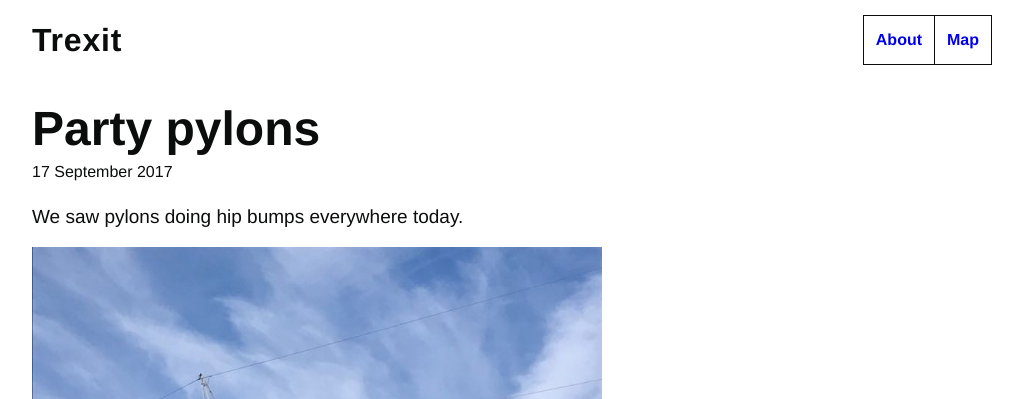
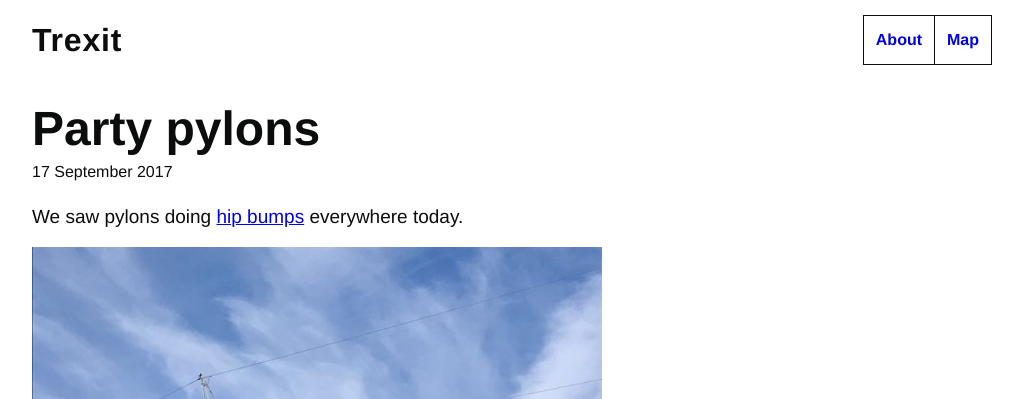
Before and after one commit to tombye/trexit, a Jekyll site: the page built from _posts/2017-09-17-party-pylons.markdown, in a window 1280 px wide. Shown: the top 399 px of the page, without its empty margins (128-1151 px from the left). Built offline with Jekyll 4.4.1, drawn with Linux system fonts in a browser that asks for light colours; some of the changed lines change nothing that is shown.

Commit message:
Add link to gif

```diff
--- a/_posts/2017-09-17-party-pylons.markdown
+++ b/_posts/2017-09-17-party-pylons.markdown
@@ -5,7 +5,7 @@ date: 2017-09-17 18:30 +0100
 categories: jekyll update
 ---
 
-We saw pylons doing hip bumps everywhere today.
+We saw pylons doing [hip bumps](https://giphy.com/gifs/television-celebs-jimmy-fallon-XpUlDItKy57mo?tc=1) everywhere today.
 
 ![Electricity pylons that look like they're bumping hips](https://github.com/tombye/trexit/raw/gh-pages/assets/images/pylons-doing-hip-bumps.jpg)
 
```
